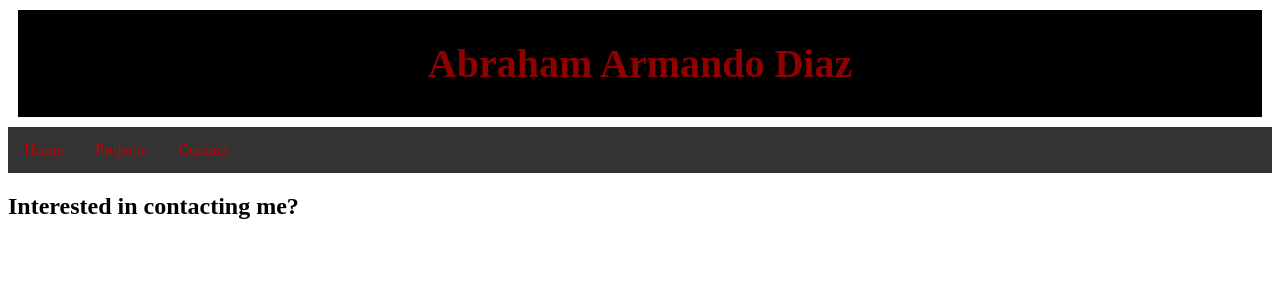
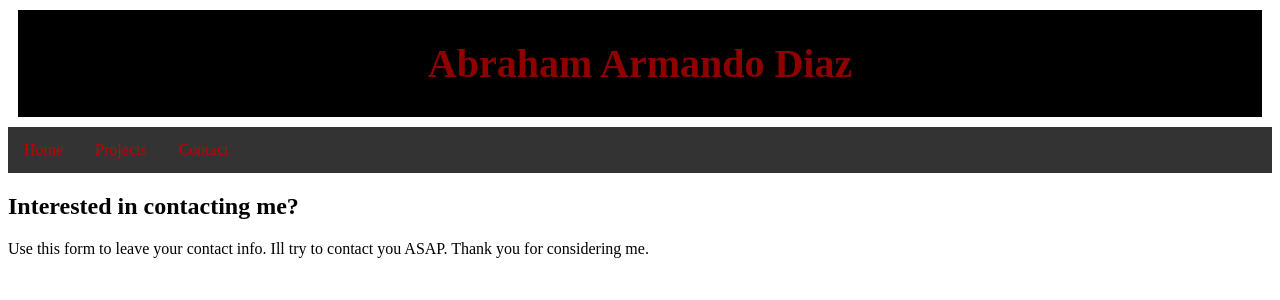
Before and after one commit to abdiaz2018/my-portfolio, a React (Create React App) app: page /contact in a window 1280 px wide. Shown: the top 300 px of the page. Built offline with nearby package versions, Linux system fonts and the light colour scheme; the HTML template or start-up script is replaced by a standard one.

Commit message:
adding message

```diff
--- a/src/contact.js
+++ b/src/contact.js
@@ -5,6 +5,7 @@ class Contact extends Component {
         return (
             <main>
                 <h2>Interested in contacting me?</h2>
+                <p>Use this form to leave your contact info. Ill try to contact you ASAP. Thank you for considering me.</p>
             </main>
         )
     }
```
